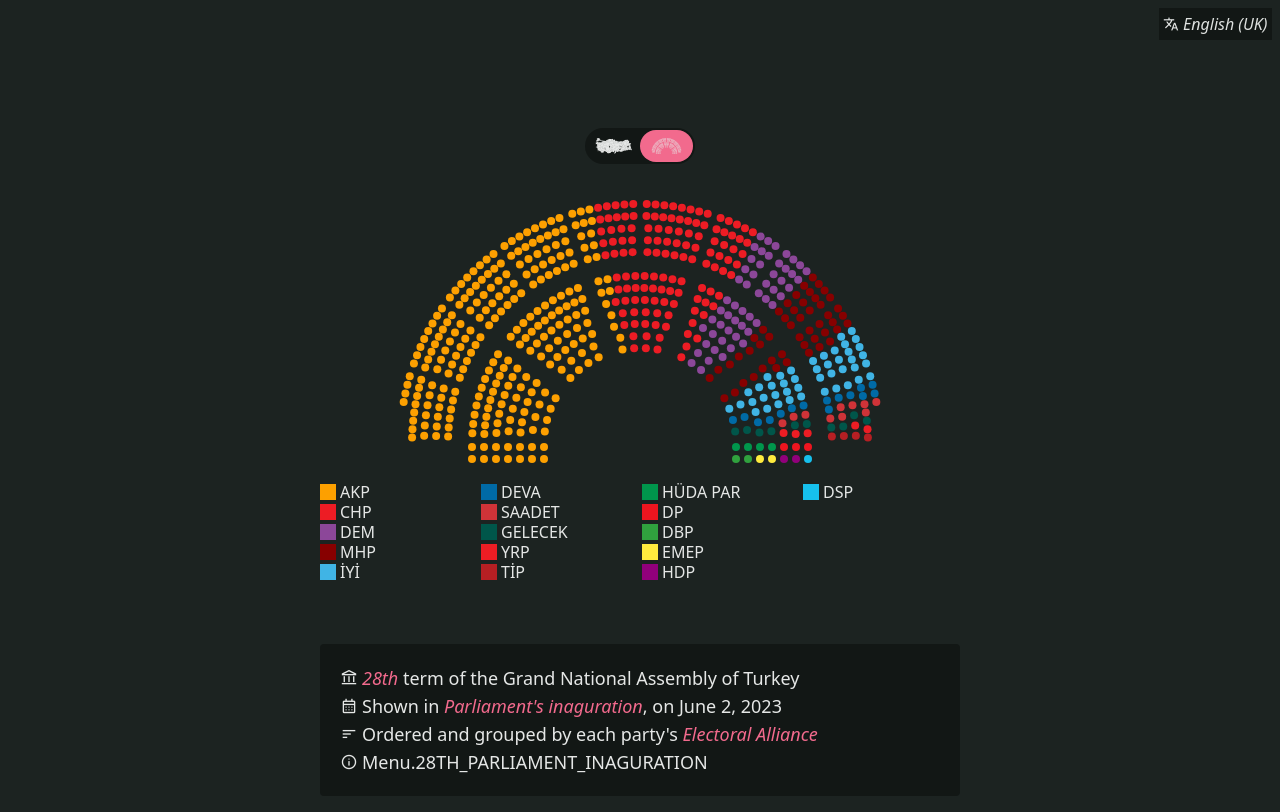
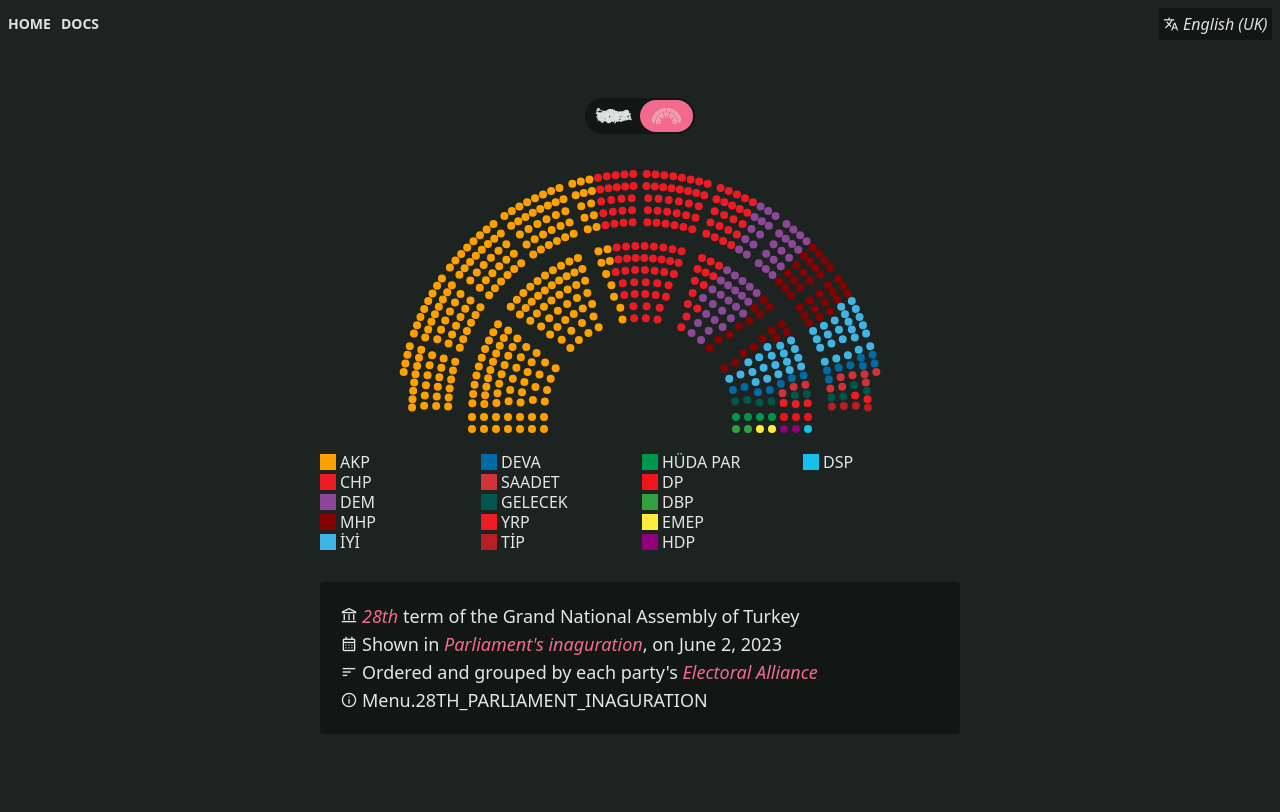
Before and after one commit to ambertide/parliament-chart, a Next.js app: page /en/terms/28/inaguration in a window 1280 px wide. Shown: the top 812 px of the page. Built offline with nearby package versions, Linux system fonts and the light colour scheme.

Commit message:
feat: add layout

```diff
--- a/messages/en.json
+++ b/messages/en.json
@@ -52,5 +52,13 @@
     },
     "Attribution": {
         "Attribution": "Attribution"
+    },
+    "Header": {
+        "HOME": "HOME",
+        "DOCS": "DOCS"
+    },
+    "DocsSidebar": {
+        "Parlevents": "Parlevents",
+        "Attribution": "Attribution"
     }
 }
--- a/src/assets/globals.css
+++ b/src/assets/globals.css
@@ -39,4 +39,5 @@ div#__next {
   background-color: var(--background);
   color: var(--foreground);
   font-family: var(--font-sans), Arial, Helvetica, sans-serif;
+  height: 100%;
 }
--- /dev/null
+++ b/src/components/DocsLayout.tsx
@@ -0,0 +1,31 @@
+import { FC, PropsWithChildren } from "react";
+import { DocsSidebar } from "./DocsSidebar";
+import { useLocale, useTranslations } from "next-intl";
+
+export const DocsLayout: FC<PropsWithChildren> = ({ children }) => {
+  const locale = useLocale();
+  const t = useTranslations('DocsSidebar');
+  return (<div className="w-full h-full flex">
+    <aside
+      className="min-w-64"
+    >
+      <DocsSidebar
+        links={[
+          {
+            link: `/docs/${locale}/events`,
+            title: t("Parlevents")
+          },
+          {
+            link: `/docs/${locale}/attribution`,
+            title: t("Attribution")
+          }
+        ]}
+      />
+    </aside>
+    <section
+      className="grow block"
+    >
+      {children}
+    </section>
+  </div>);
+};
--- /dev/null
+++ b/src/components/DocsSidebar/DocsSidebar.tsx
@@ -0,0 +1,22 @@
+import { FC } from "react";
+
+type DocsSidebarProps = {
+  links: {
+    title: string,
+    link: string
+  }[]
+};
+export const DocsSidebar: FC<DocsSidebarProps> = ({ links }) => (
+  <nav>
+    <ul>
+      {links.map(({ link, title }) => <li
+        className="text-sm text-foreground"
+        key={link}
+      >
+        <a href={link}>
+          {title}
+        </a>
+      </li>)}
+    </ul>
+  </nav>
+);
--- /dev/null
+++ b/src/components/DocsSidebar/index.ts
@@ -0,0 +1 @@
+export { DocsSidebar } from './DocsSidebar';
--- /dev/null
+++ b/src/components/Header/Header.tsx
@@ -0,0 +1,18 @@
+import { useLocale, useTranslations } from "next-intl";
+import { LanguageSelect } from "../LanguageSelect";
+
+export const Header = () => {
+  const locale = useLocale();
+  const t = useTranslations('Header');
+  return (<header
+    className="w-full flex flex-row justify-between items-center shrink"
+  >
+    <nav
+      className="flex flex-row gap-2.5 text-foreground-secondary text-sm font-semibold"
+    >
+      <a href={`/${locale}/terms/28/inaguration`}>{t('HOME')}</a>
+      <a href={`/docs/${locale}/events`}>{t('DOCS')}</a>
+    </nav>
+    <LanguageSelect />
+  </header>);
+};
--- /dev/null
+++ b/src/components/Header/index.ts
@@ -0,0 +1 @@
+export { Header } from './Header';
--- a/src/components/LanguageSelect.tsx
+++ b/src/components/LanguageSelect.tsx
@@ -1,5 +1,5 @@
-import { useLocale, useTranslations } from "next-intl"
-import { BasicSelect } from "./common"
+import { useLocale, useTranslations } from "next-intl";
+import { BasicSelect } from "./common";
 import { useRouter } from "next/router";
 import { useCallback } from "react";
 
@@ -13,10 +13,10 @@ export const LanguageSelect = () => {
   }, [
     locale,
     router
-  ])
+  ]);
   return (
     <div
-      className="p-1 bg-background-secondary gap-1 flex absolute right-2 top-2 align-bottom"
+      className="p-1 bg-background-secondary gap-1 flex align-bottom"
     >
       <label
         htmlFor="locale-select"
@@ -44,5 +44,5 @@ export const LanguageSelect = () => {
         ]}
       />
     </div>
-  )
-}
+  );
+};
--- a/src/components/Layout.tsx
+++ b/src/components/Layout.tsx
@@ -25,12 +25,12 @@ export default function RootLayout({
 }>) {
   const locale = useLocale();
   return (
-    <html lang={locale}>
+    <html lang={locale} className="h-full">
       <Head>
         <link rel="stylesheet" href="https://fonts.googleapis.com/css2?family=Material+Symbols+Outlined:opsz,wght,FILL,GRAD@20..48,100..700,0..1,-50..200&icon_names=account_balance,arrow_drop_down_circle,calendar_month,gavel,how_to_vote,info,sort,translate" />
       </Head>
       <body
-        className={`${ibmPlexSans.variable} ${newsreader.variable} antialiased`}
+        className={`${ibmPlexSans.variable} ${newsreader.variable} antialiased p-2 h-full`}
       >
         {children}
       </body>
--- a/src/components/index.ts
+++ b/src/components/index.ts
@@ -1,3 +1,5 @@
 export { LanguageSelect } from "./LanguageSelect";
 export { ModeSwitch } from './ModeSwitch';
 export { ParliamentFigure } from "./ParliamentFigure";
+export { Header } from './Header';
+export { DocsLayout } from './DocsLayout';
--- a/src/pages/[lang]/terms/[term]/[milestone].tsx
+++ b/src/pages/[lang]/terms/[term]/[milestone].tsx
@@ -37,8 +37,7 @@ export default function Term({ parties, term, lang, milestone, milestonesOfTerm,
   const [groupBy, setGroupBy] = useState<'alliance' | 'groups' | 'deputies'>('alliance');
   const { push } = useRouter();
   return (
-    <div className="flex min-h-screen items-center justify-center">
-      <main className="flex min-h-screen w-full max-w-3xl flex-col items-center gap-16 py-32 px-16 sm:items-start">
+    <div className="flex flex-col gap-8">
       <Figure
         groupBy={groupBy}
         parties={parties}
@@ -59,7 +58,6 @@ export default function Term({ parties, term, lang, milestone, milestonesOfTerm,
           { value: 'groups', displayValue: t('parliamentaryGroups') }
         ]}
       />
-      </main>
     </div>
   );
 }
--- a/src/pages/_app.tsx
+++ b/src/pages/_app.tsx
@@ -1,19 +1,31 @@
 import Layout from '../components/Layout';
 import '@/assets/globals.css';
-import { LanguageSelect } from '@/components';
+import { Header, DocsLayout } from '@/components';
 import { NextIntlClientProvider} from 'next-intl';
 
 /** @ts-ignore: I can't be bothered to deal with this */
-export default function MyApp({ Component, pageProps }) {
-  console.log(pageProps);
+export default function MyApp({ Component, pageProps, router }) {
+  const isDocsRoute = router.route.startsWith('/docs');
   return (
     <NextIntlClientProvider
       locale={pageProps.lang ?? 'en'}
       messages={pageProps.messages ?? {}}
     >
       <Layout>
-        <LanguageSelect />
-        <Component {...pageProps} />
+        <div
+          className="h-full flex flex-col"
+        >
+          <Header />
+          <main
+            className="grow flex items-center justify-center"
+          >
+            {isDocsRoute ?
+              <DocsLayout>
+                <Component {...pageProps} />
+              </DocsLayout>
+              : <Component {...pageProps} />}
+          </main>
+        </div>
       </Layout>
     </NextIntlClientProvider>
   );
```
Lines whose indentation alone changed are shown as unchanged.
